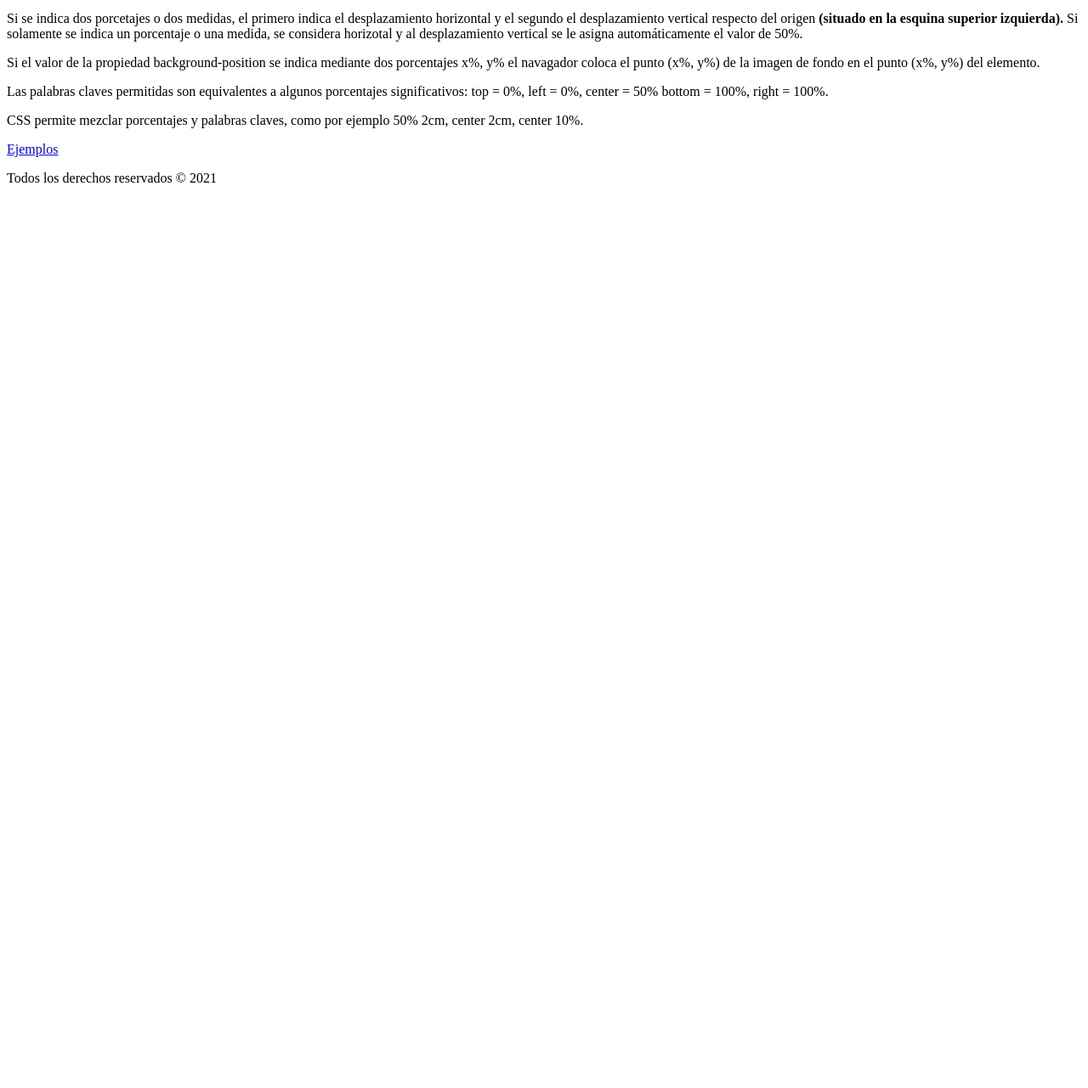
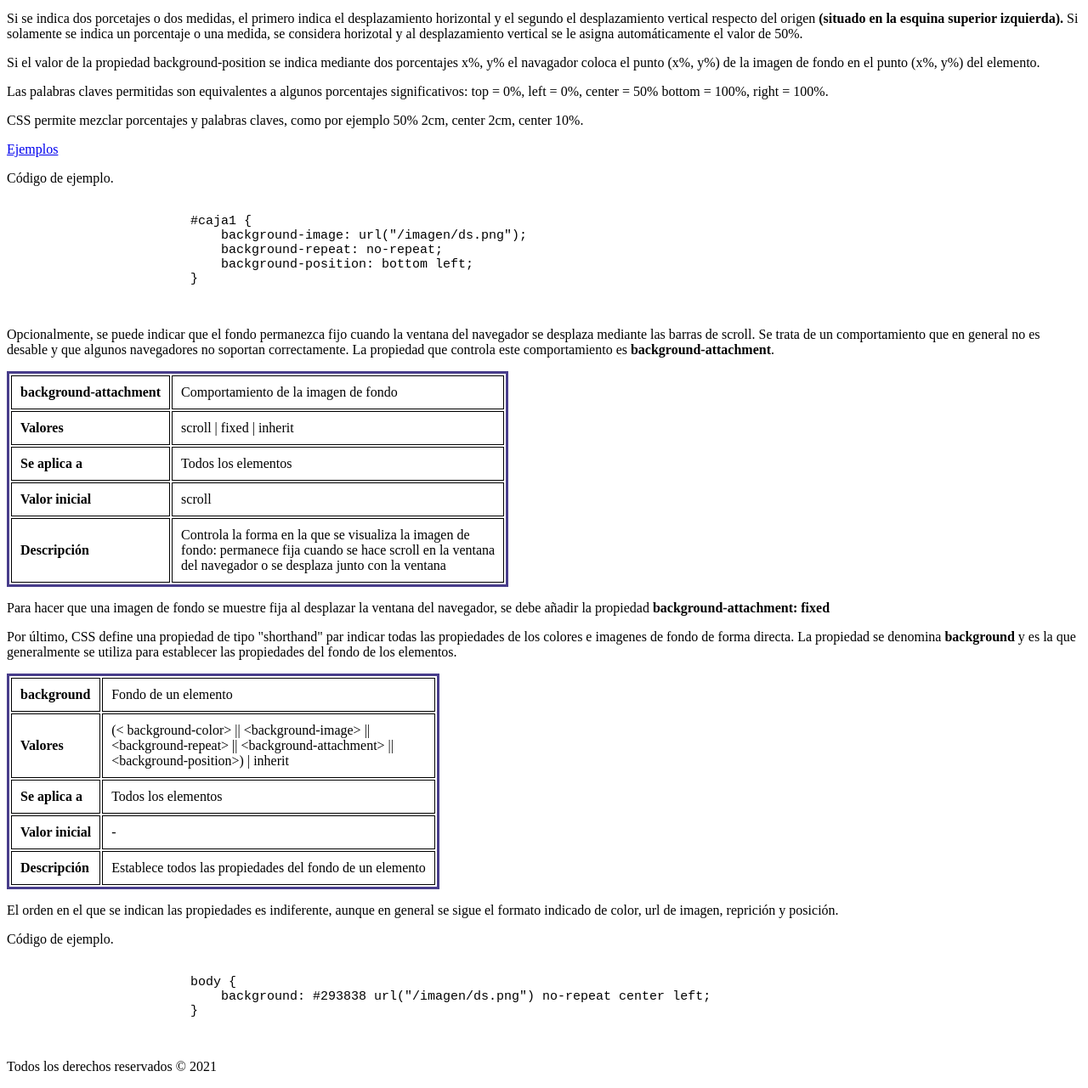
Before and after one commit to Milton-2020/basico_css3, a plain HTML site: page margen_relleno_borde_modelo_caja.html in a window 1280 px wide. Shown: the part 3773-5054 px from the top of the page at 85% size. Before the commit the page ends 4008 px from the top, so only its background shows below. Drawn offline with Linux system fonts and the light colour scheme.

```diff
--- a/margen_relleno_borde_modelo_caja.html
+++ b/margen_relleno_borde_modelo_caja.html
@@ -252,6 +252,80 @@
                 <p>Las palabras claves permitidas son equivalentes a algunos porcentajes significativos: top = 0%, left = 0%, center = 50% bottom = 100%, right = 100%.</p>
                 <p>CSS permite mezclar porcentajes y palabras claves, como por ejemplo 50% 2cm, center 2cm, center 10%.</p>
                 <a href="/ejemplo_background_position.html">Ejemplos</a>
+                <p>Código de ejemplo.</p>
+                <pre>
+                    <code>
+                        #caja1 {
+                            background-image: url("/imagen/ds.png");
+                            background-repeat: no-repeat;
+                            background-position: bottom left;
+                        }
+                    </code>
+                </pre>
+                <p>Opcionalmente, se puede indicar que el fondo permanezca fijo cuando la ventana del navegador se desplaza mediante las barras de scroll. Se trata de un comportamiento que en general no es desable y que algunos navegadores no soportan correctamente. La propiedad que controla este comportamiento es <strong>background-attachment</strong>.</p>
+                <table>
+                    <thead>
+                        <tr>
+                            <th>background-attachment</th>
+                            <td>Comportamiento de la imagen de fondo</td>
+                        </tr>
+                    </thead>
+                    <tbody>
+                        <tr>
+                            <th>Valores</th>
+                            <td>scroll | fixed | inherit</td>
+                        </tr>
+                        <tr>
+                            <th>Se aplica a</th>
+                            <td>Todos los elementos</td>
+                        </tr>
+                        <tr>
+                            <th>Valor inicial</th>
+                            <td>scroll</td>
+                        </tr>
+                        <tr>
+                            <th>Descripción</th>
+                            <td>Controla la forma en la que se visualiza la imagen de <br>fondo: permanece fija cuando se hace scroll en la ventana <br>del navegador o se desplaza junto con la ventana</td>
+                        </tr>
+                    </tbody>
+                </table>
+                <p>Para hacer que una imagen de fondo se muestre fija al desplazar la ventana del navegador, se debe añadir la propiedad <strong>background-attachment: fixed</strong></p>
+                <p>Por último, CSS define una propiedad de tipo "shorthand" par indicar todas las propiedades de los colores e imagenes de fondo de forma directa. La propiedad se denomina <strong>background </strong>y es la que generalmente se utiliza para establecer las propiedades del fondo de los elementos.</p>
+                <table>
+                    <thead>
+                        <tr>
+                            <th>background</th>
+                            <td>Fondo de un elemento</td>
+                        </tr>
+                    </thead>
+                    <tbody>
+                        <tr>
+                            <th>Valores</th>
+                            <td>(&lt; background-color&gt; || &lt;background-image&gt; ||<br> &lt;background-repeat&gt; || &lt;background-attachment&gt; ||<br> &lt;background-position&gt;) | inherit</td>
+                        </tr>
+                        <tr>
+                            <th>Se aplica a</th>
+                            <td>Todos los elementos</td>
+                        </tr>
+                        <tr>
+                            <th>Valor inicial</th>
+                            <td>-</td>
+                        </tr>
+                        <tr>
+                            <th>Descripción</th>
+                            <td>Establece todos las propiedades del fondo de un elemento</td>
+                        </tr>
+                    </tbody>
+                </table>
+                <p>El orden en el que se indican las propiedades es indiferente, aunque en general se sigue el formato indicado de color, url de imagen, reprición y posición.</p>
+                <p>Código de ejemplo.</p>
+                <pre>
+                    <code>
+                        body {
+                            background: #293838 url("/imagen/ds.png") no-repeat center left;
+                        }
+                    </code>
+                </pre>
             </article>
         </section>
     </main>
```
Also changed, not shown: index.html (+1 -0 lines), posicionamiento_visualizacion.html (added, +13 -0 lines), 1 other file.
